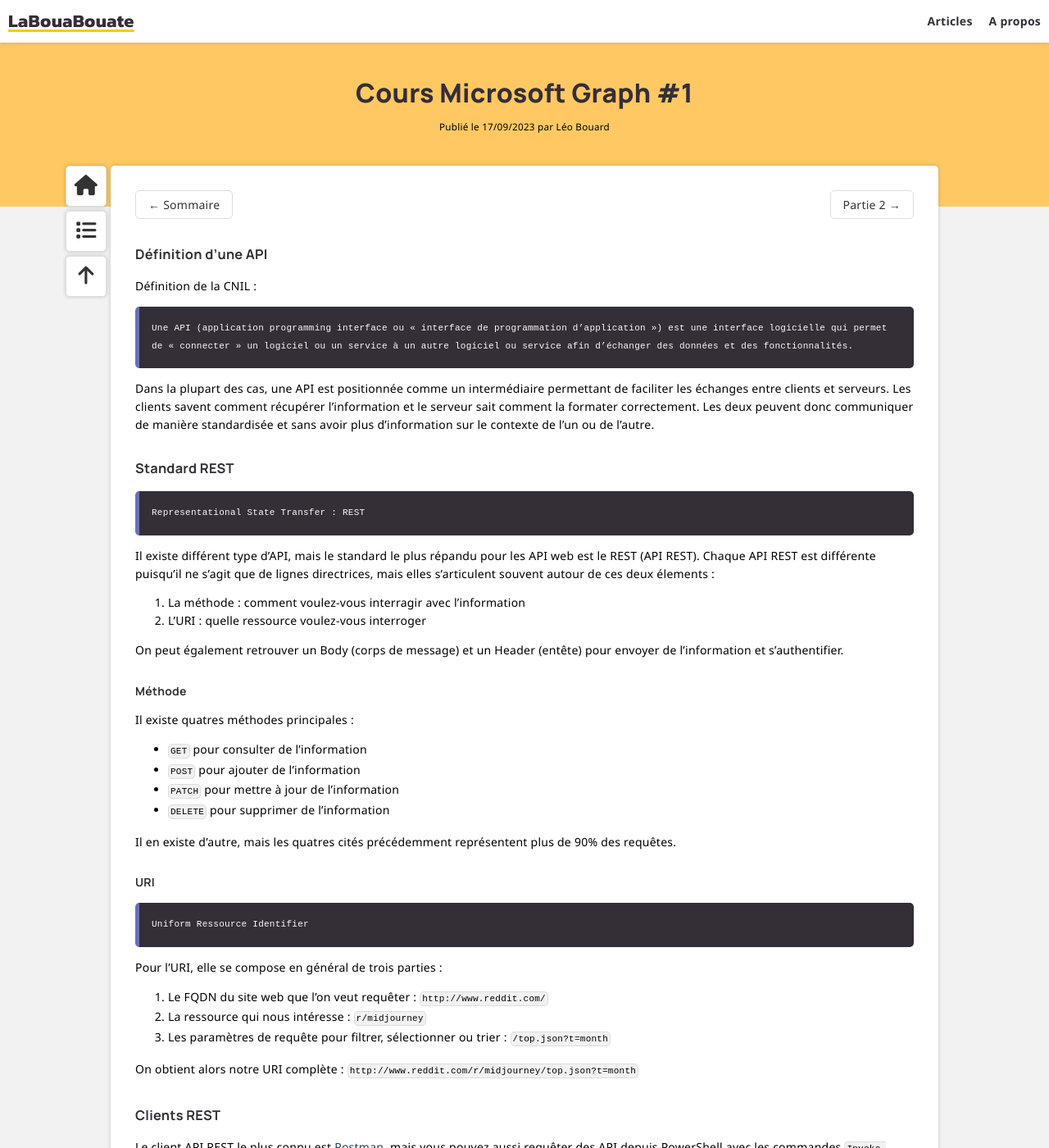
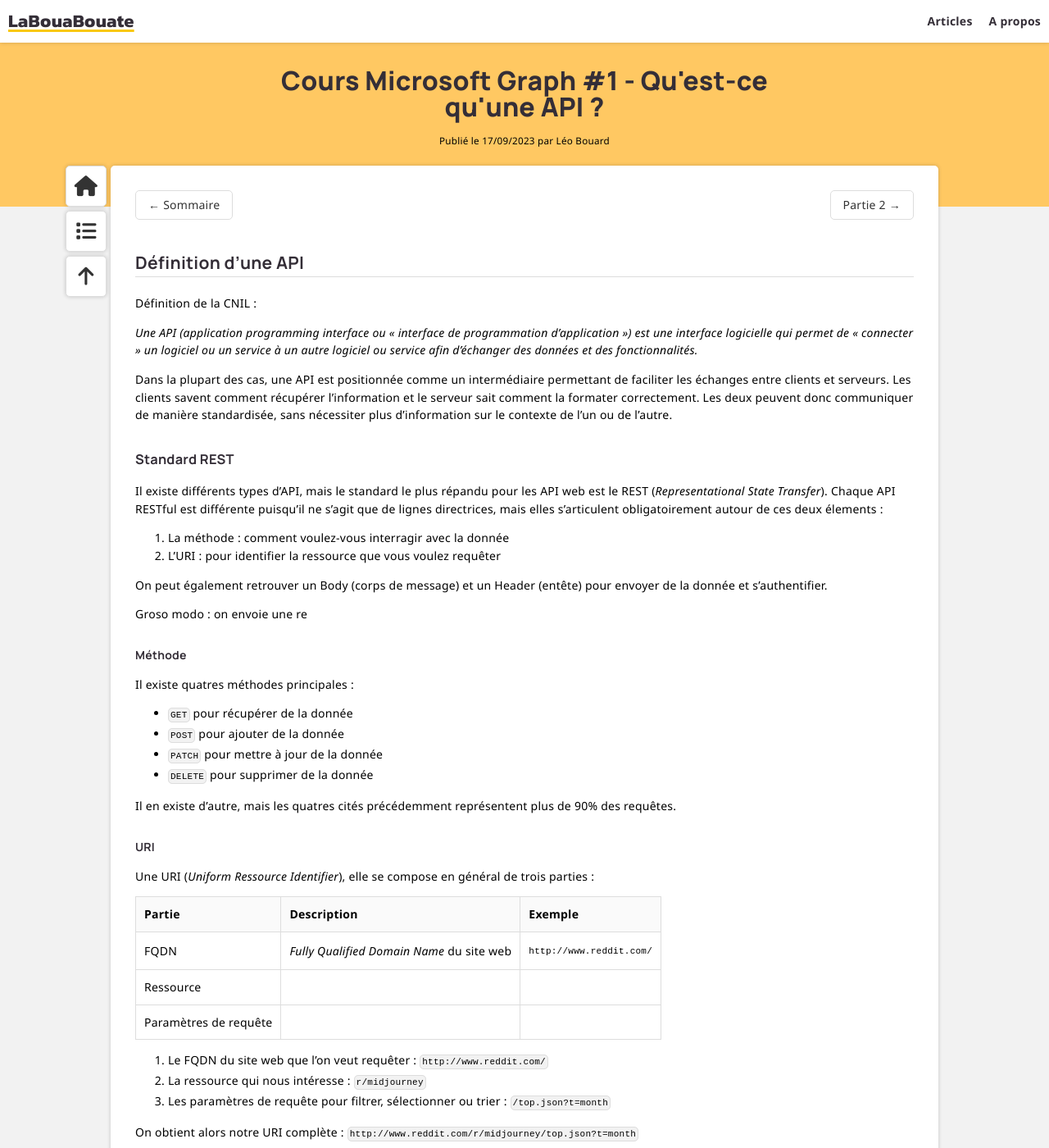
Before and after one commit to leobouard/leobouard.github.io, a Jekyll site: the page built from _posts/2023-09-17-cours-msgraph-001.md, in a window 1280 px wide and 1400 px high. Shown: the whole window at 82% size. Built offline with Jekyll 4.4.1, drawn with Linux system fonts in a browser that asks for light colours; nearby versions of some CDN libraries; some web fonts are replaced.

Commit message:
Correction orthographique

```diff
--- a/_posts/2023-09-17-cours-msgraph-001.md
+++ b/_posts/2023-09-17-cours-msgraph-001.md
@@ -1,6 +1,6 @@
 ---
 layout: post
-title: "Cours Microsoft Graph #1"
+title: "Cours Microsoft Graph #1 - Qu'est-ce qu'une API ?"
 description: "???"
 tableOfContent: "/2023/09/17/cours-msgraph-sommaire"
 nextLink:
@@ -11,41 +11,45 @@
   id: "/2023/09/17/cours-msgraph-sommaire"
 ---
 
-### Définition d'une API
+## Définition d'une API
 
 Définition de la CNIL :
 
-> Une API (application programming interface ou « interface de programmation d’application ») est une interface logicielle qui permet de « connecter » un logiciel ou un service à un autre logiciel ou service afin d’échanger des données et des fonctionnalités.
+  *Une API (application programming interface ou « interface de programmation d’application ») est une interface logicielle qui permet de « connecter » un logiciel ou un service à un autre logiciel ou service afin d’échanger des données et des fonctionnalités.*
 
-Dans la plupart des cas, une API est positionnée comme un intermédiaire permettant de faciliter les échanges entre clients et serveurs. Les clients savent comment récupérer l'information et le serveur sait comment la formater correctement. Les deux peuvent donc communiquer de manière standardisée et sans avoir plus d'information sur le contexte de l'un ou de l'autre.
+Dans la plupart des cas, une API est positionnée comme un intermédiaire permettant de faciliter les échanges entre clients et serveurs. Les clients savent comment récupérer l'information et le serveur sait comment la formater correctement. Les deux peuvent donc communiquer de manière standardisée, sans nécessiter plus d'information sur le contexte de l'un ou de l'autre.
 
 ### Standard REST
 
-> Representational State Transfer : REST
+Il existe différents types d'API, mais le standard le plus répandu pour les API web est le REST (*Representational State Transfer*). Chaque API RESTful est différente puisqu'il ne s'agit que de lignes directrices, mais elles s'articulent obligatoirement autour de ces deux élements :
 
-Il existe différent type d'API, mais le standard le plus répandu pour les API web est le REST (API REST). Chaque API REST est différente puisqu'il ne s'agit que de lignes directrices, mais elles s'articulent souvent autour de ces deux élements :
+1. La méthode : comment voulez-vous interragir avec la donnée
+2. L'URI : pour identifier la ressource que vous voulez requêter
 
-1. La méthode : comment voulez-vous interragir avec l'information
-1. L'URI : quelle ressource voulez-vous interroger
+On peut également retrouver un Body (corps de message) et un Header (entête) pour envoyer de la donnée et s'authentifier.
 
-On peut également retrouver un Body (corps de message) et un Header (entête) pour envoyer de l'information et s'authentifier.
+Groso modo : on envoie une re
 
 #### Méthode
 
 Il existe quatres méthodes principales :
 
-- `GET` pour consulter de l'information
-- `POST` pour ajouter de l'information
-- `PATCH` pour mettre à jour de l'information
-- `DELETE` pour supprimer de l'information
+- `GET` pour récupérer de la donnée
+- `POST` pour ajouter de la donnée
+- `PATCH` pour mettre à jour de la donnée
+- `DELETE` pour supprimer de la donnée
 
 Il en existe d'autre, mais les quatres cités précédemment représentent plus de 90% des requêtes.
 
 #### URI
 
-> Uniform Ressource Identifier
+Une URI (*Uniform Ressource Identifier*), elle se compose en général de trois parties :
 
-Pour l'URI, elle se compose en général de trois parties :
+Partie | Description | Exemple
+------ | ----------- | -------
+FQDN | *Fully Qualified Domain Name* du site web | `http://www.reddit.com/`
+Ressource |
+Paramètres de requête |
 
 1. Le FQDN du site web que l'on veut requêter : `http://www.reddit.com/`
 1. La ressource qui nous intéresse : `r/midjourney`
```
Also changed, not shown: _posts/2023-04-01-guide-performance-powershell.md (+7 -7 lines).
